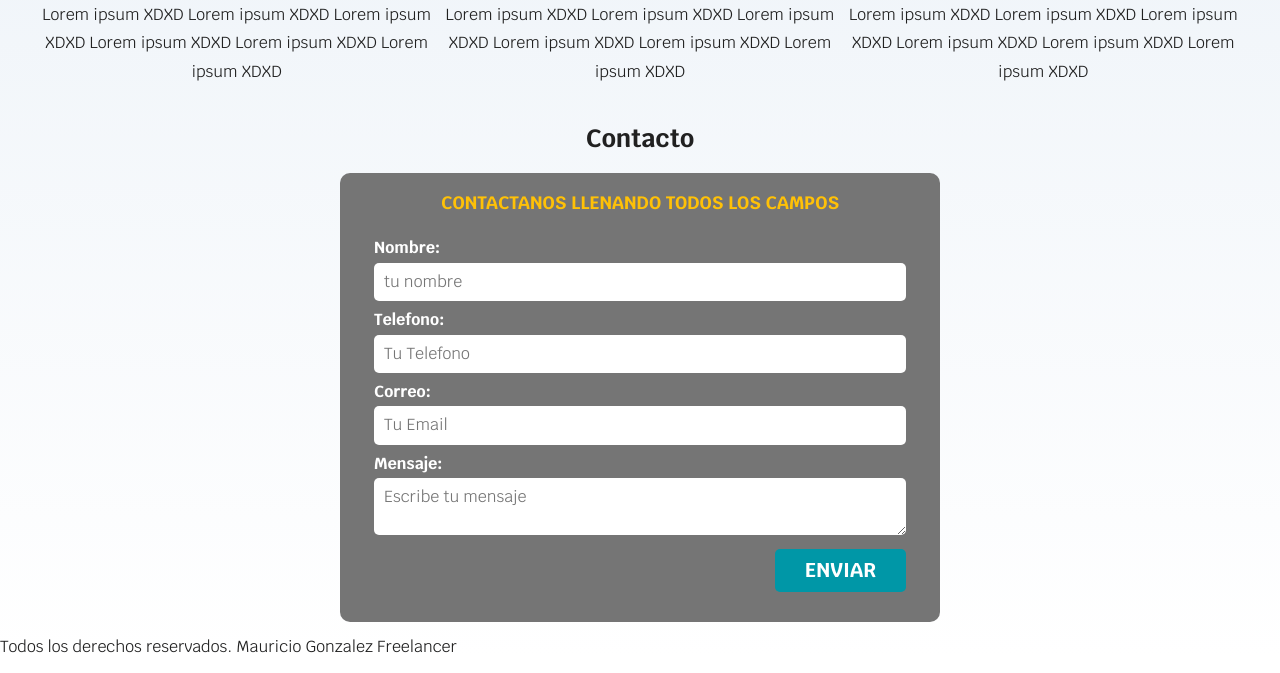
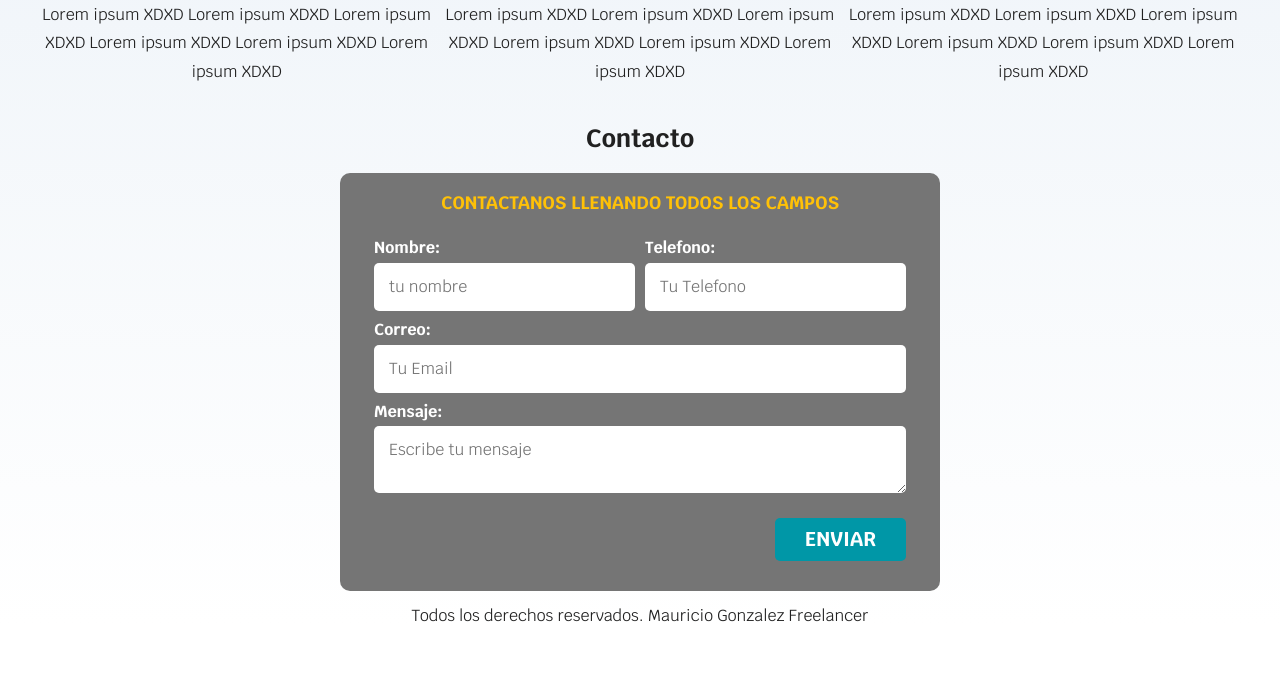
Before and after one commit to MauricioTorgon/AppsWeb, a PHP site: page / in a window 1280 px wide. Shown: the part 880-1553 px from the top of the page. After the commit the page ends 1502 px from the top, so only its background shows below. Run offline with PHP 8.4, Linux system fonts and the light colour scheme.

Commit message:
Cambias hasta hora 3 con 39 minutos

```diff
--- a/Practicas/Sección 5 - Material/css/styles.css
+++ b/Practicas/Sección 5 - Material/css/styles.css
@@ -62,23 +62,26 @@ body{
     color: var(--oscuro);
     cursor: pointer;
 }
-
+/*  Utilidades*/
+.width-small{
+    width: 100%;
+}@media (min-width: 768px) {
+    .w100{
+        width: auto;
+    }
+}
+.flex{
+    display: flex;
+}
+.alinear-derecha{
+    justify-content: flex-end;
+}
 .sombra{
     cursor: pointer;
 }
 
 /*Tipografía*/
-h1{
-    font-size: 3.8rem;
-}
-
-h2{
-    font-size: 2.8rem;
-}
-
-h3{
-    font-size: 1.8rem;
-}
+h1{font-size: 3.8rem;}h2{font-size: 2.8rem;}h3{ font-size: 1.8rem;  }
 h1, h2, h3{
     text-align: center;
 }
@@ -232,16 +235,23 @@ h2 span{
 .formulario fieldset{
     border: none
 }
+@media (min-width: 768px) {
+    .contenedor-campos{
+        display: grid;
+        grid-template-columns: repeat(2, 1fr); /*2 columnas de igual tamaño*/
+        grid-row: auto auto 20 rem;
+        column-gap: 1rem;
+    }
+     .campo:nth-child(3), .campo:nth-child(4){
+        grid-column: 1 / 3; /*Ocupa las dos columnas*/
+     }
 
-.contenedor-campos{
 
 }
 
 .campo {
     margin-bottom: 1rem;
-}
-
-.campo label{
+} .campo label{
     color: var(--blanco);
     font-weight: 700;
     margin-bottom: 0.5rem;
@@ -250,22 +260,14 @@ h2 span{
 
 .input-text, textarea{
     width: 100%;
-    padding: 1rem;
+    padding: 1.5rem;
     border: none;
     border-radius: 5px;
     font-size: 1.6rem;
 }
 
-.enviar .boton{
-    width: 100%;
-}@media (min-width: 780px) {
-    .enviar .boton{
-        display: flex;
-        justify-self: right;
-        align-items: end;
-        width: auto;
-    }
-
+.footer{
+    text-align: center;
 }
 /*  Metodologías de CSS
 BEM - Block Element Modifier
--- a/Practicas/Sección 5 - Material/index.html
+++ b/Practicas/Sección 5 - Material/index.html
@@ -135,7 +135,7 @@
                         </div>
                     </div> <!-- Final del div contenedor-campos -->
 
-                    <div class="enviar">
+                    <div class="alinear-derecha flex width-small">
                         <input class="boton" type="submit" value="Enviar">
                     </div>
                 </fieldset>
@@ -144,7 +144,7 @@
         </section>
     </main>
 
-    <footer>
+    <footer class="footer">
         <p>Todos los derechos reservados. Mauricio Gonzalez Freelancer</p>
     </footer>
 </body>
```
